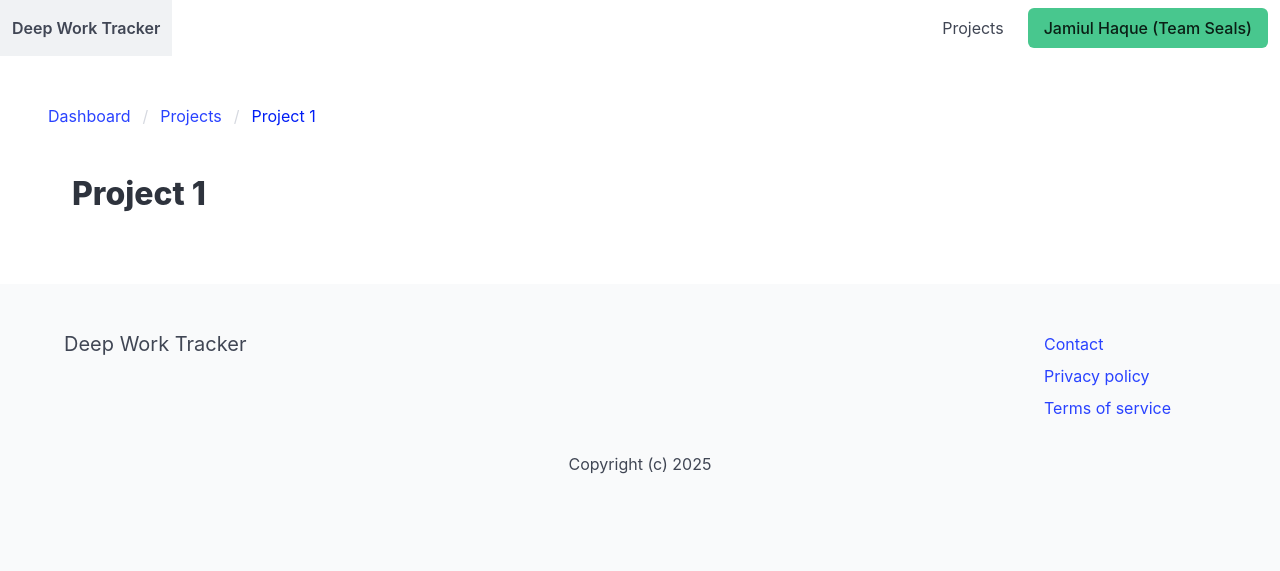
After one commit to jamiul-999/Deep-Work-Tracker, a Django app: page /projects/2/ in a window 1280 px wide. The commit adds this page. Shown: the top 571 px of the page. Run offline with Django 5.2, Linux system fonts and the light colour scheme; a user stored in the database is signed in; data comes from the database, SQL or seed files in the repository; both versions use the stored data as it was after the commit.

Commit message:
Project view created

```diff
--- /dev/null
+++ b/apps/project/templates/project/project.html
@@ -0,0 +1,21 @@
+{% extends "core/base.html" %}
+
+{% block title %}{{ project.title }} | {% endblock %}
+
+{% block content %}
+    <div>
+        <nav class="breadcrumb" aria-label="breadcrumbs">
+            <ul>
+                <li><a href="#">Dashboard</a></li>
+                <li><a href="{% url "project:projects" %}">Projects</a></li>
+                <li class="is-active"><a href="{% url "project:project" project.id %}" aria-current="page">{{ project.title }}</a></li>
+            </ul>
+        </nav>
+
+        <div class="column">
+            <div class="column">
+                <h1 class="title">{{ project.title }}</h1>
+            </div>
+        </div>
+    </div>
+{% endblock %}
--- a/apps/project/templates/project/projects.html
+++ b/apps/project/templates/project/projects.html
@@ -27,7 +27,8 @@
                 <p class="is-size-7">Tasks: {{ project.num_tasks_todo }}</p>
 
                 <hr>
-                <a href="#" class="button is-success">Details</a>
+
+                <a href="{% url "project:project" project.id %}" class="button is-success">Details</a>
             </div>
         </div>
         {% empty %}
--- a/apps/project/urls.py
+++ b/apps/project/urls.py
@@ -1,9 +1,10 @@
 from django.urls import path
 
-from .views import projects
+from .views import projects, project
 
 app_name = "project"
 
 urlpatterns = [
     path("", projects, name="projects"),
+    path("<int:project_id>/", project, name="project"),
 ]
--- a/apps/project/views.py
+++ b/apps/project/views.py
@@ -19,3 +19,9 @@ def projects(request):
             return redirect("project:projects")
 
     return render(request, "project/projects.html", {"team": team, "projects": projects})
+
+@login_required
+def project(request, project_id):
+    team = get_object_or_404(Team, pk=request.user.userprofile.active_team_id, status=Team.ACTIVE)
+    project = get_object_or_404(Project, team=team, pk=project_id)
+    return render(request, "project/project.html", {"team": team, "project": project})
```
Also changed, not shown: db.sqlite3.
